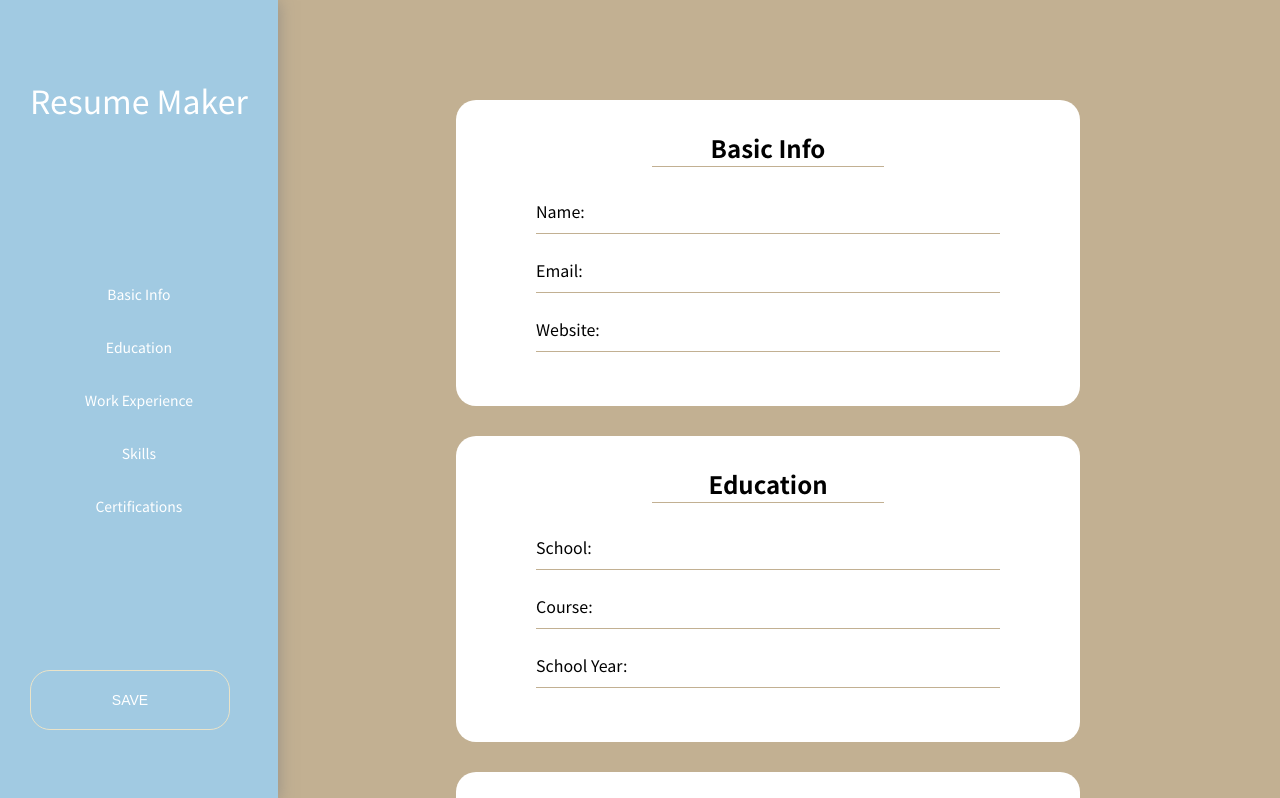
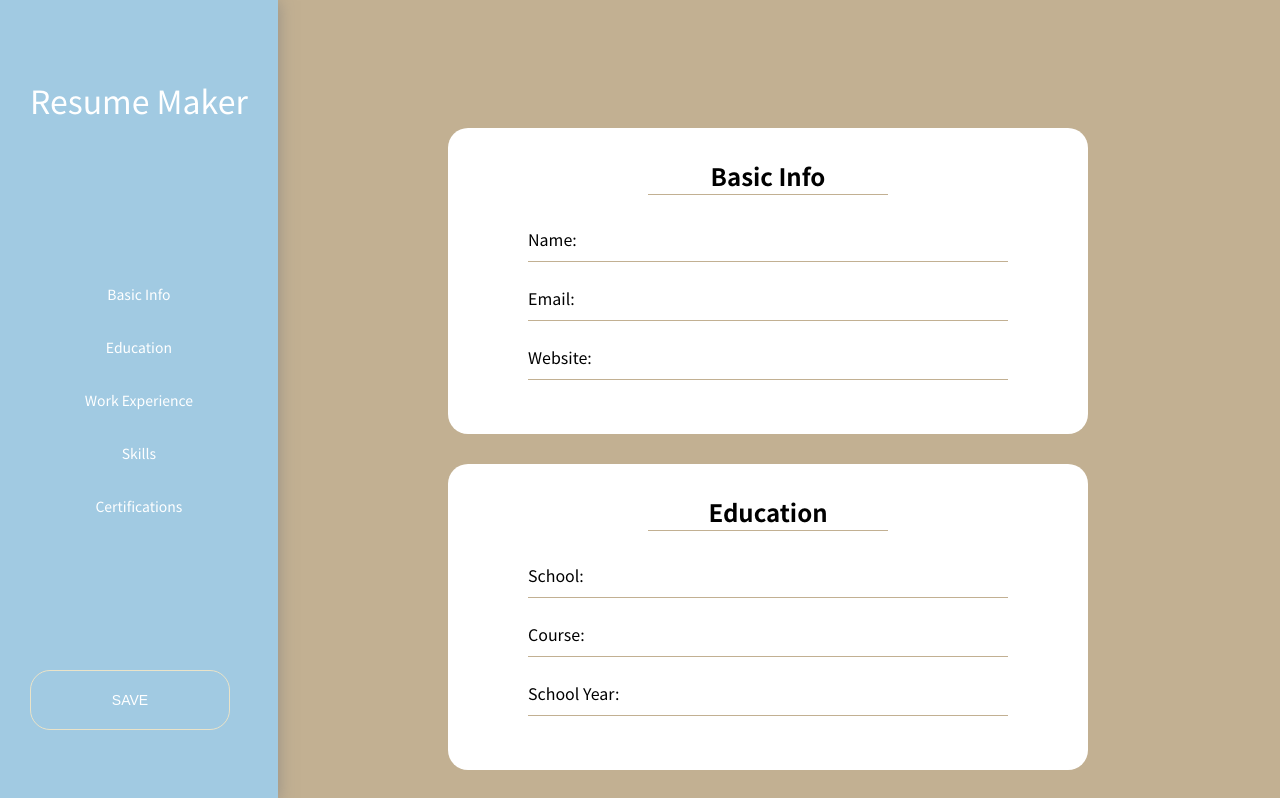
Before and after one commit to liampc/resume-maker, a React (Create React App) app: page / in a window 1280 px wide. Shown: the top 798 px of the page. Built offline with nearby package versions, Linux system fonts and the light colour scheme.

Commit message:
edit padding and margin of main container

```diff
--- a/src/layout/main/_main.scss
+++ b/src/layout/main/_main.scss
@@ -4,18 +4,15 @@
 
 .main {
 
-    margin: 0 auto;
-    padding: 6rem 0.875rem;
-
+    margin: 8rem 0.875rem;
 
     @include breakpoint-up('medium'){
-        padding: 8rem;
+        margin: 8rem 5rem;
     }
 
     @include breakpoint-up('large'){
 
-        margin-left: 20vw;
-        padding: 6.25rem 12.5rem;
+        margin-left: 35vw;
         display: flex;
         justify-content: center;
         flex-direction: column;
```
